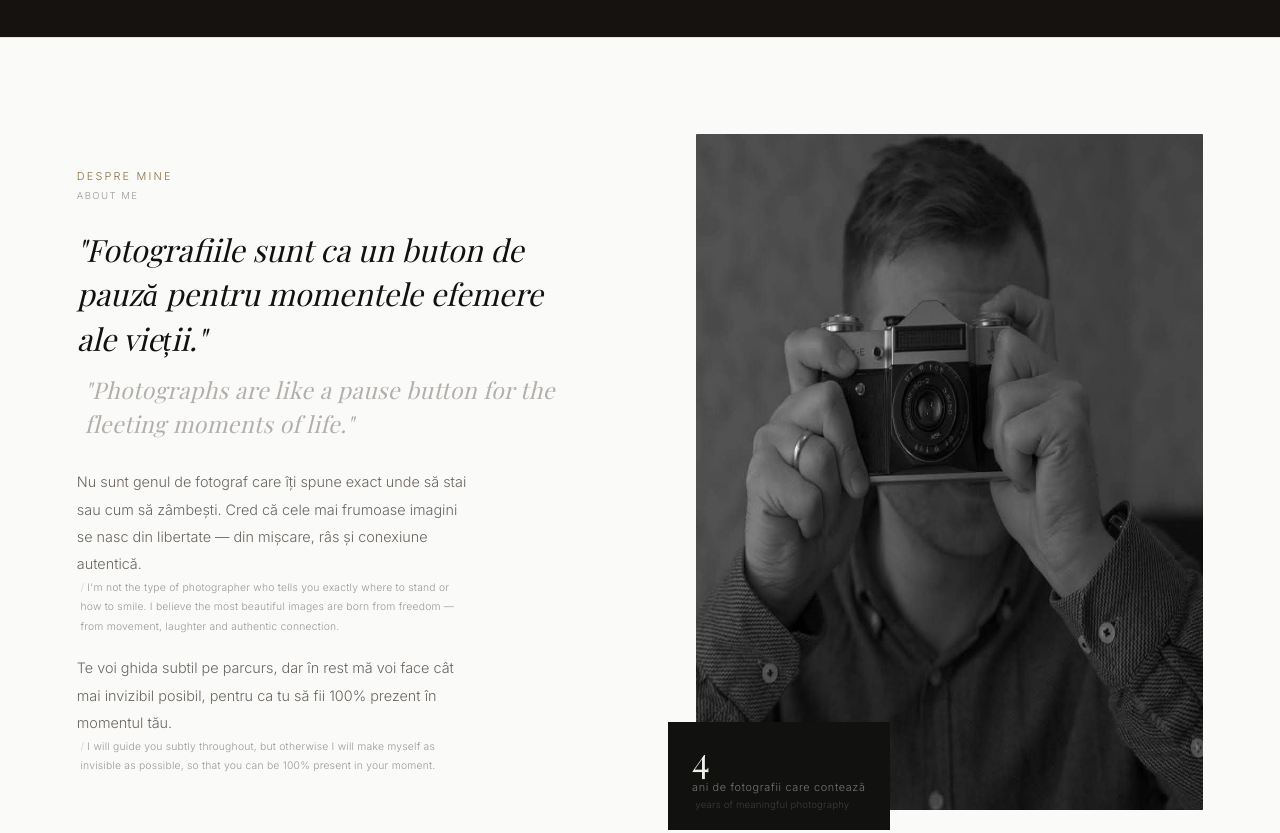
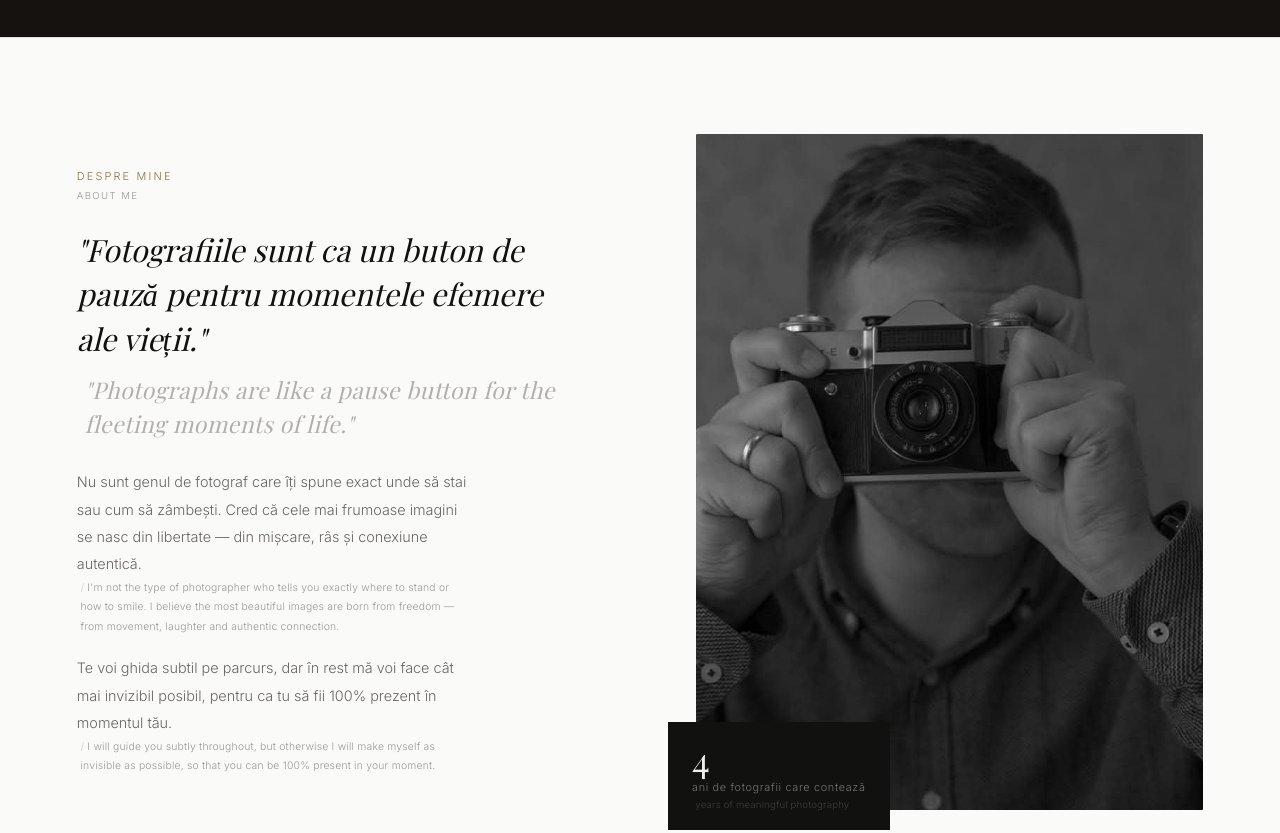
Before and after one commit to tabacaruionfoto-hub/iontabacaru-site, a plain HTML site: page index.html in a window 1280 px wide. Shown: the part 763-1596 px from the top of the page. Drawn offline with nearby package versions, Linux system fonts and the light colour scheme; a web font is replaced by a local one.

Commit message:
Update style.css

```diff
--- a/css/style.css
+++ b/css/style.css
@@ -281,9 +281,12 @@ ul { list-style: none; }
 .about-body p + p { margin-top: 1rem; }
 .about-photo-wrap { position: relative; }
 .about-photo {
-  width: 100%; aspect-ratio: 3/4; border-radius: 1px;
-  /* ★ ÎNLOCUIEȘTE cu: background-image: url('/photos/ion.jpg'); background-size: cover; */
-  background: linear-gradient(155deg,#d4ccbe 0%,#bfb9ae 100%);
+  width: 100%;
+  aspect-ratio: 3/4;
+  border-radius: 1px;
+  object-fit: cover;
+  object-position: center;
+  display: block;
 }
 .about-badge {
   position: absolute; bottom: -1.25rem; left: -1.75rem;
```
